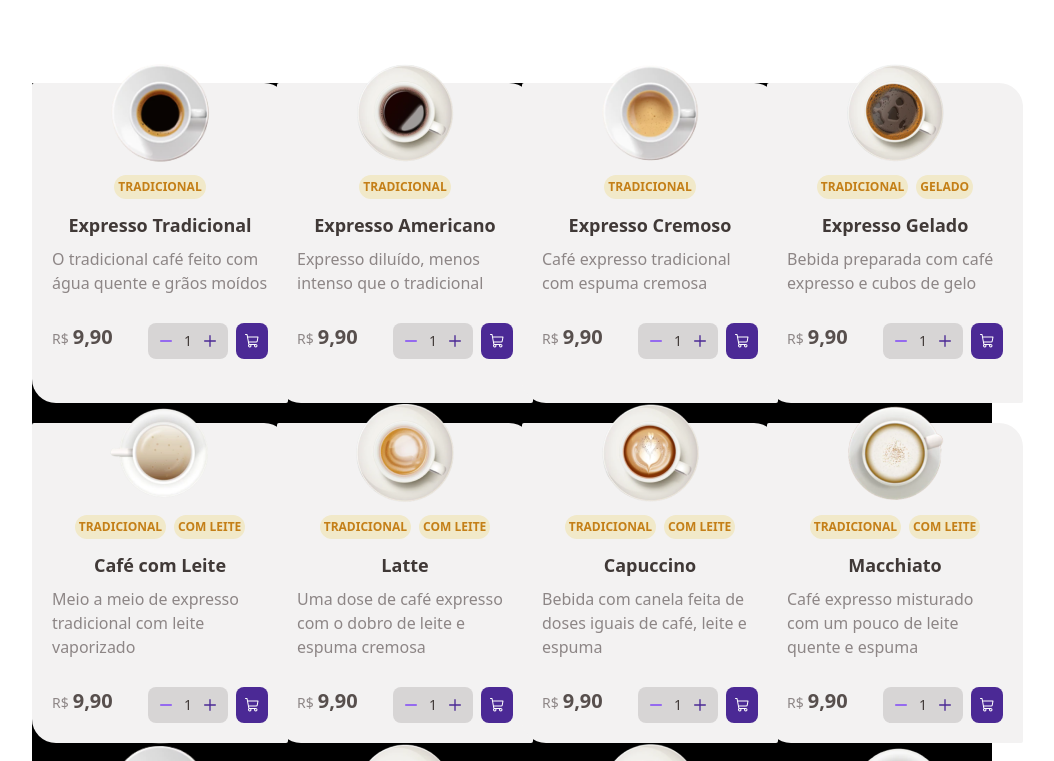
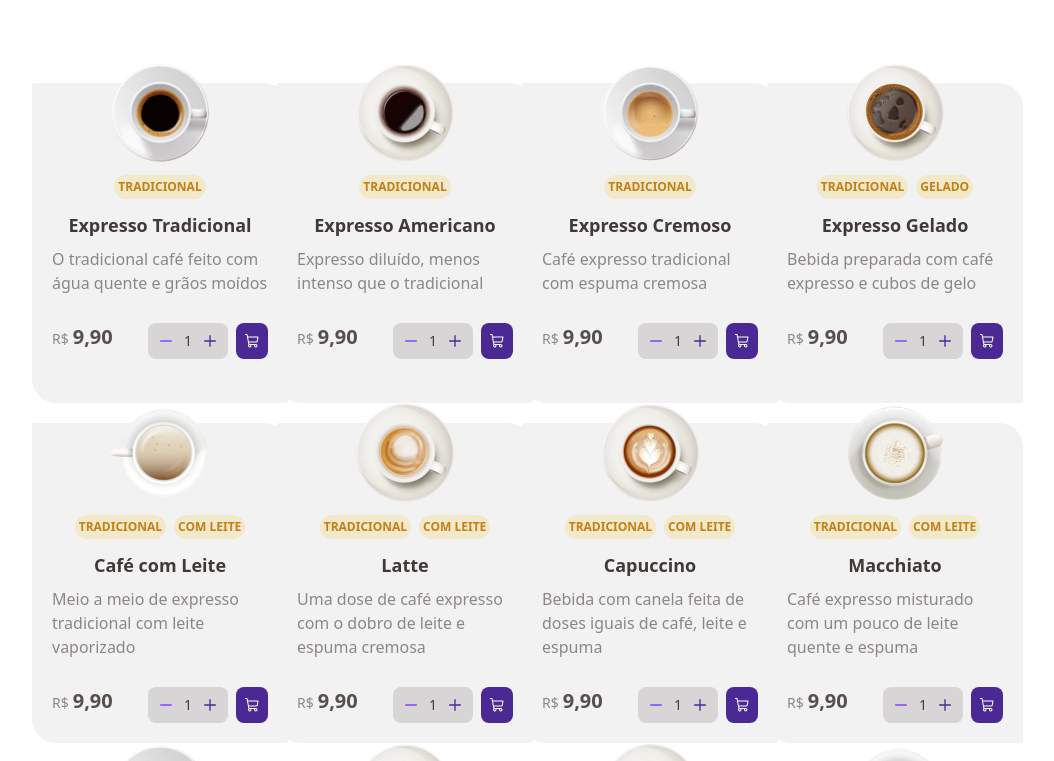
Before and after one commit to Thais-DN/Cafeteria-Desafio, a React (Vite) app: page / in a window 1280 px wide. Shown: the part 659-1420 px from the top of the page, without its empty margins (128-1182 px from the left). Built offline with nearby package versions, Linux system fonts and the light colour scheme.

Commit message:
alteração

```diff
--- a/src/App.tsx
+++ b/src/App.tsx
@@ -8,7 +8,7 @@ function App() {
         <div className="mx-40 mb-10">
             <Header />
             <Info />
-            <div className="grid grid-cols-4 gap-5 bg-black">
+            <div className="grid grid-cols-4 gap-5">
                 {COFFEE_LIST.map((coffee) => (
                     <div key={coffee.id} className="col-span-1">
                         <Card coffee={coffee} />
```
